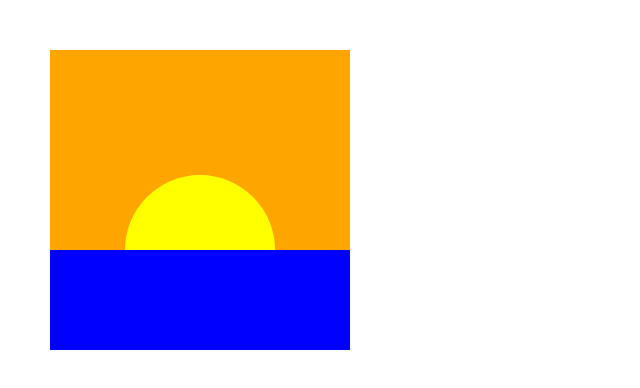
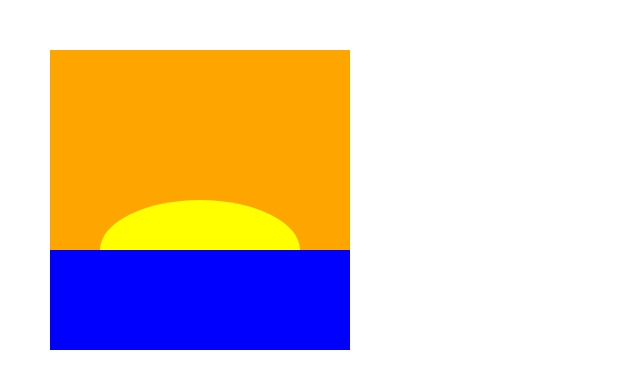
Before and after one commit to EHB-MCT/dev1-exercises-JochenSunaert, a plain HTML site: page index.html in a window 1280 px wide. Shown: the whole page, without its empty margins (0-640 px from the left). Drawn offline with Linux system fonts and the light colour scheme.

Commit message:
1-5b elipse added.

```diff
--- /dev/null
+++ b/exercises/1-functions/1-5b.js
@@ -0,0 +1,32 @@
+"use strict";
+
+let canvas = document.querySelector('canvas');
+canvas.width = window.innerWidth;
+canvas.height = window.innerHeight;
+let context = canvas.getContext('2d');
+
+
+function drawSunset() {
+    //orangerectangle
+    context.beginPath();
+    context.rect(50, 50, 300, 300);
+    context.lineWidth=3;
+    context.fillStyle="orange"
+    context.fill();
+
+    //bluerectangle
+    context.beginPath();
+    context.rect(50, 250, 300, 100);
+    context.lineWidth=3;
+    context.fillStyle="blue"
+    context.fill();
+
+    //circle
+
+    context.beginPath();
+    context.ellipse(200, 250, 100, 50, 0, 0, 1 * Math.PI, true);
+    context.fillStyle="yellow";
+    context.fill();
+}
+
+drawSunset();
--- a/index.html
+++ b/index.html
@@ -1,7 +1,7 @@
 <html>
 
 <head>
-    <script src="exercises/1-functions/1-5.js" type="module"></script>
+    <script src="exercises/1-functions/1-5b.js" type="module"></script>
     <link rel="stylesheet" type="text/css" href="styles/index.css" />
 </head>
 
```
